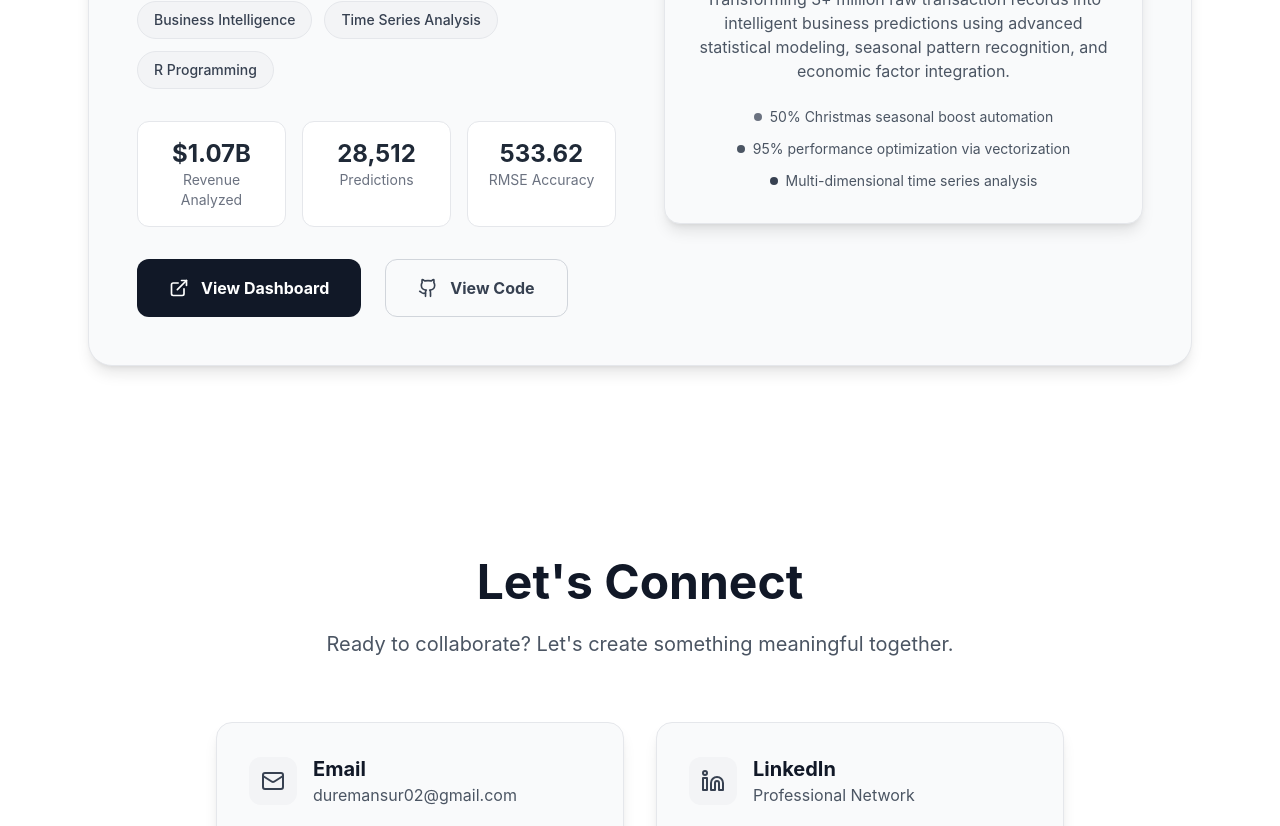
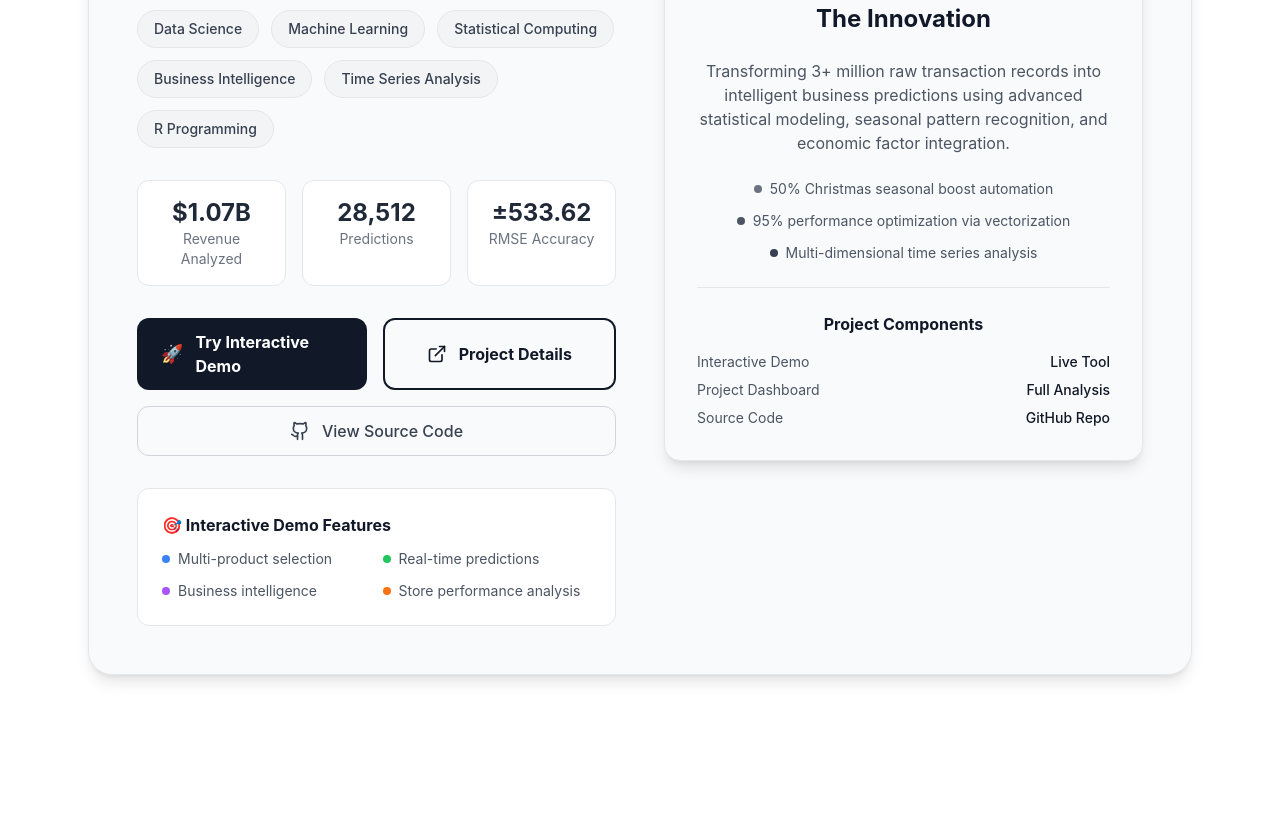
Before and after one commit to duremansur/duremansur, a React (Create React App) app: page / in a window 1280 px wide. Shown: the part 5520-6346 px from the top of the page. Built offline with nearby package versions, Linux system fonts and the light colour scheme; the HTML template or start-up script is replaced by a standard one.

Commit message:
Portfolio.tsx

```diff
--- a/src/Portfolio.tsx
+++ b/src/Portfolio.tsx
@@ -618,7 +618,7 @@ export default function Portfolio() {
           <div>
             <h3 className="text-4xl font-bold text-gray-900 mb-6">Store Sales Forecasting</h3>
             <p className="text-gray-600 text-lg leading-relaxed mb-8">
-              Advanced retail analytics dashboard with predictive modeling capabilities.
+              Advanced retail analytics ecosystem featuring an interactive multi-product forecasting demo and comprehensive project dashboard.
               Analyzed $1.07B+ in historical sales data using statistical algorithms and seasonal intelligence
               to generate 28,512 precise forecasts for inventory optimization and business planning.
             </p>
@@ -642,30 +642,65 @@ export default function Portfolio() {
                 <div className="text-sm text-gray-500">Predictions</div>
               </div>
               <div className="text-center p-4 bg-white rounded-xl border border-gray-200">
-                <div className="text-2xl font-bold text-gray-800">533.62</div>
+                <div className="text-2xl font-bold text-gray-800">±533.62</div>
                 <div className="text-sm text-gray-500">RMSE Accuracy</div>
               </div>
             </div>
 
-            <div className="flex gap-6">
+            {/* Project Links */}
+            <div className="space-y-4 mb-8">
+              <div className="flex gap-4">
+                <a
+                  href="https://salesforecastingmodel.vercel.app/"
+                  target="_blank"
+                  rel="noopener noreferrer"
+                  className="flex items-center gap-3 bg-gray-900 text-white px-6 py-3 rounded-xl font-bold hover:bg-gray-800 hover:scale-105 transition-all duration-300 flex-1 justify-center"
+                >
+                  <span className="text-lg">🚀</span>
+                  Try Interactive Demo
+                </a>
                 <a
                   href="https://store-sales-dashboard.vercel.app/"
                   target="_blank"
                   rel="noopener noreferrer"
-                className="flex items-center gap-3 bg-gray-900 text-white px-8 py-4 rounded-xl font-bold hover:bg-gray-800 hover:scale-105 transition-all duration-300"
+                  className="flex items-center gap-3 border-2 border-gray-900 text-gray-900 px-6 py-3 rounded-xl font-bold hover:bg-gray-900 hover:text-white hover:scale-105 transition-all duration-300 flex-1 justify-center"
                 >
                   <ExternalLink className="w-5 h-5" />
-                View Dashboard
+                  Project Details
                 </a>
+              </div>
               <a
                 href="https://github.com/duremansur/store-sales-dashboard"
                 target="_blank"
                 rel="noopener noreferrer"
-                className="flex items-center gap-3 border border-gray-300 text-gray-700 px-8 py-4 rounded-xl font-bold hover:bg-gray-100 hover:scale-105 transition-all duration-300"
+                className="flex items-center gap-3 border border-gray-300 text-gray-700 px-6 py-3 rounded-xl font-medium hover:bg-gray-100 hover:scale-105 transition-all duration-300 w-full justify-center"
               >
                 <Github className="w-5 h-5" />
-                View Code
+                View Source Code
               </a>
+            </div>
+
+            {/* Demo Features */}
+            <div className="bg-white p-6 rounded-xl border border-gray-200">
+              <h4 className="font-bold text-gray-900 mb-3">🎯 Interactive Demo Features</h4>
+              <div className="grid grid-cols-2 gap-3 text-sm text-gray-600">
+                <div className="flex items-center gap-2">
+                  <span className="w-2 h-2 bg-blue-500 rounded-full"></span>
+                  Multi-product selection
+                </div>
+                <div className="flex items-center gap-2">
+                  <span className="w-2 h-2 bg-green-500 rounded-full"></span>
+                  Real-time predictions
+                </div>
+                <div className="flex items-center gap-2">
+                  <span className="w-2 h-2 bg-purple-500 rounded-full"></span>
+                  Business intelligence
+                </div>
+                <div className="flex items-center gap-2">
+                  <span className="w-2 h-2 bg-orange-500 rounded-full"></span>
+                  Store performance analysis
+                </div>
+              </div>
             </div>
           </div>
 
@@ -692,6 +727,25 @@ export default function Portfolio() {
                   <div className="flex items-center justify-center gap-2 text-sm text-gray-600">
                     <span className="w-2 h-2 bg-gray-700 rounded-full"></span>
                     Multi-dimensional time series analysis
+                  </div>
+                </div>
+
+                {/* New: Project Components */}
+                <div className="mt-8 pt-6 border-t border-gray-200">
+                  <h5 className="font-bold text-gray-900 mb-4">Project Components</h5>
+                  <div className="space-y-2 text-sm">
+                    <div className="flex items-center justify-between">
+                      <span className="text-gray-600">Interactive Demo</span>
+                      <span className="text-gray-900 font-medium">Live Tool</span>
+                    </div>
+                    <div className="flex items-center justify-between">
+                      <span className="text-gray-600">Project Dashboard</span>
+                      <span className="text-gray-900 font-medium">Full Analysis</span>
+                    </div>
+                    <div className="flex items-center justify-between">
+                      <span className="text-gray-600">Source Code</span>
+                      <span className="text-gray-900 font-medium">GitHub Repo</span>
+                    </div>
                   </div>
                 </div>
               </div>
```
Lines whose indentation alone changed are shown as unchanged.
